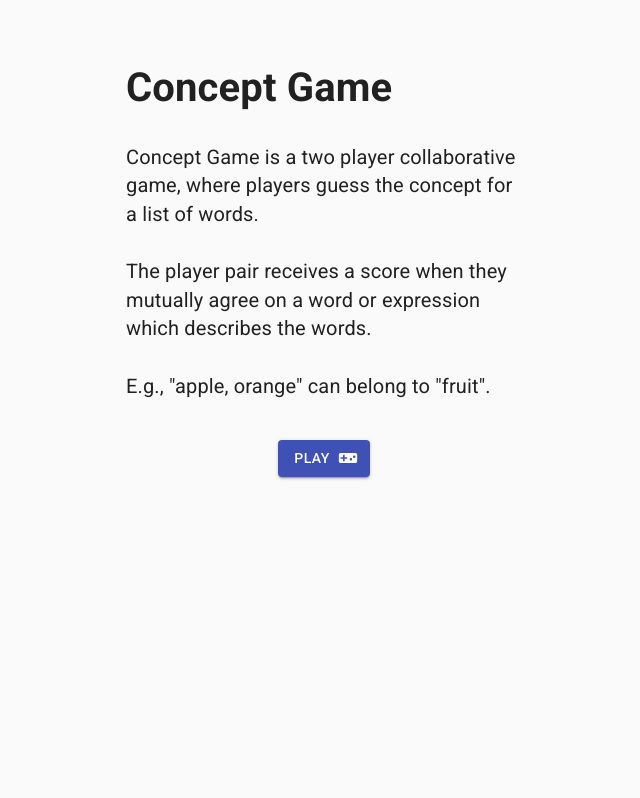
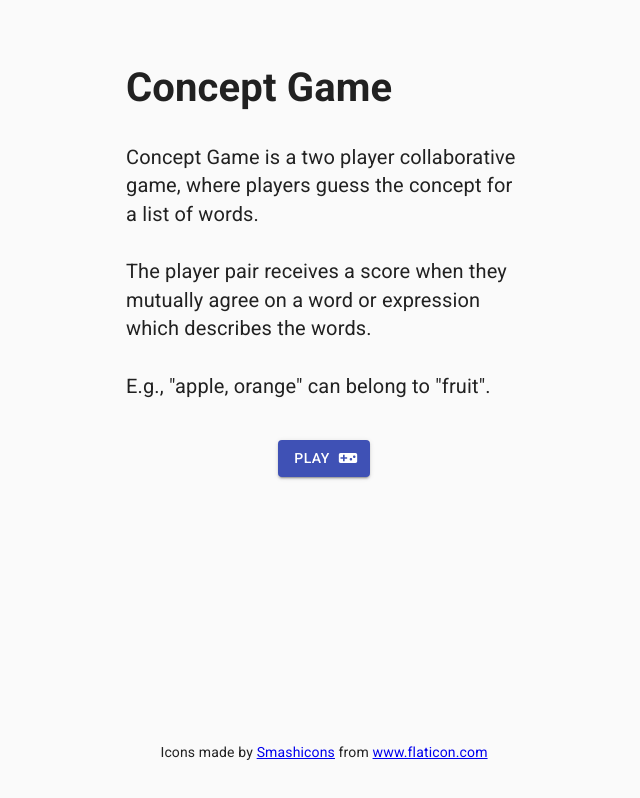
Before and after one commit to anitavero/concept_game, a React (Create React App) app in the folder concept_game_frontend/: page / in a window 1280 px wide. Shown: the whole page, without its empty margins (316-956 px from the left). Built offline with nearby package versions, Linux system fonts and the light colour scheme; no server answers.

Commit message:
Change and attribute favicon.

```diff
--- a/concept_game_frontend/src/App.tsx
+++ b/concept_game_frontend/src/App.tsx
@@ -25,6 +25,12 @@ const useStyles = makeStyles((theme) => ({
   },
   submit: {
     margin: theme.spacing(3, 0, 2),
+  },
+  footer: {
+    position: 'absolute',
+    bottom: 0,
+    left: '50%',
+    transform: 'translate(-50%, -50%)'
   },
 }));
 
@@ -151,6 +157,7 @@ function App() {
   }
     {
       return (
+          <>
           <Container component="main" maxWidth="xs">
 
               <ScoreDisplay score={score}/>
@@ -184,6 +191,10 @@ function App() {
 
               </div>
           </Container>
+            <div className={classes.footer}>
+                <p>Icons made by <a href="https://www.flaticon.com/authors/smashicons" title="Smashicons">Smashicons</a> from <a href="https://www.flaticon.com/" title="Flaticon">www.flaticon.com</a></p>
+            </div>
+          </>
       );
   }
 }
```
Also changed, not shown: 2 other files (tests, documents, lock files or other folders).
